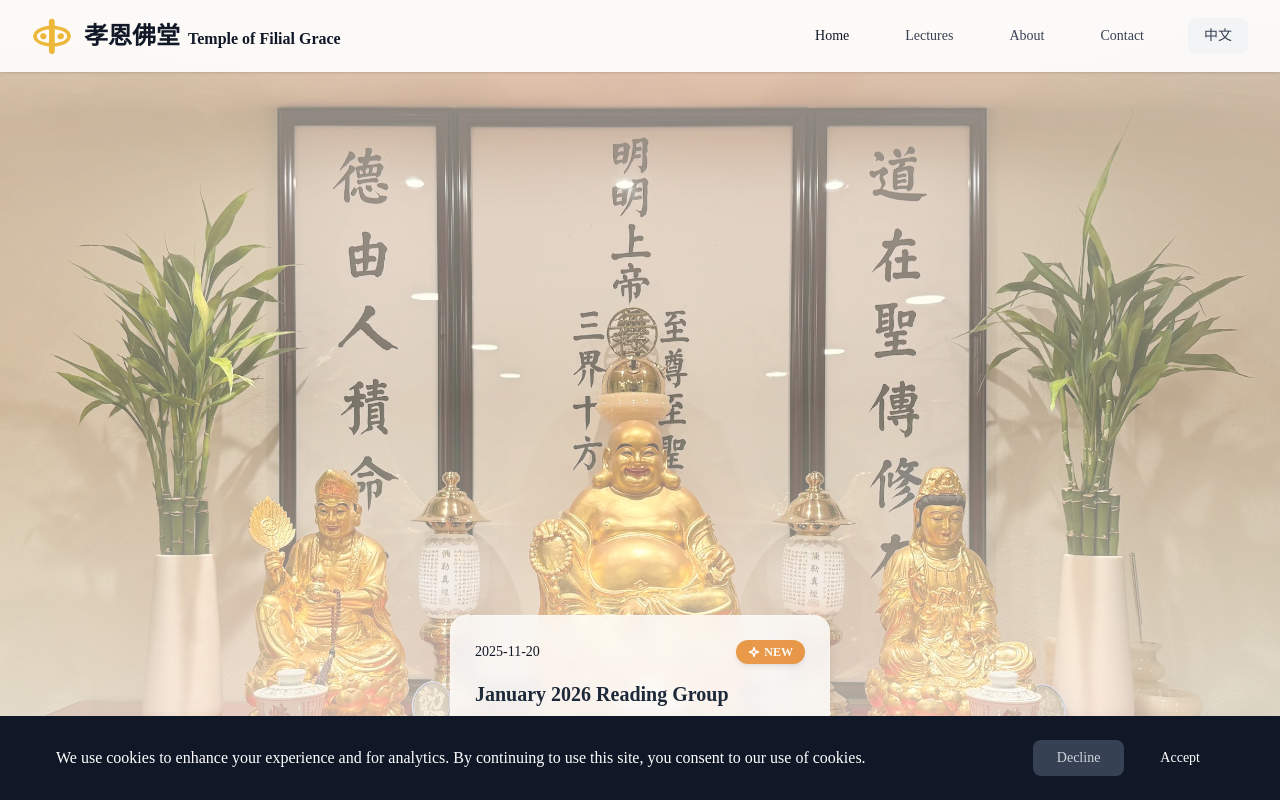
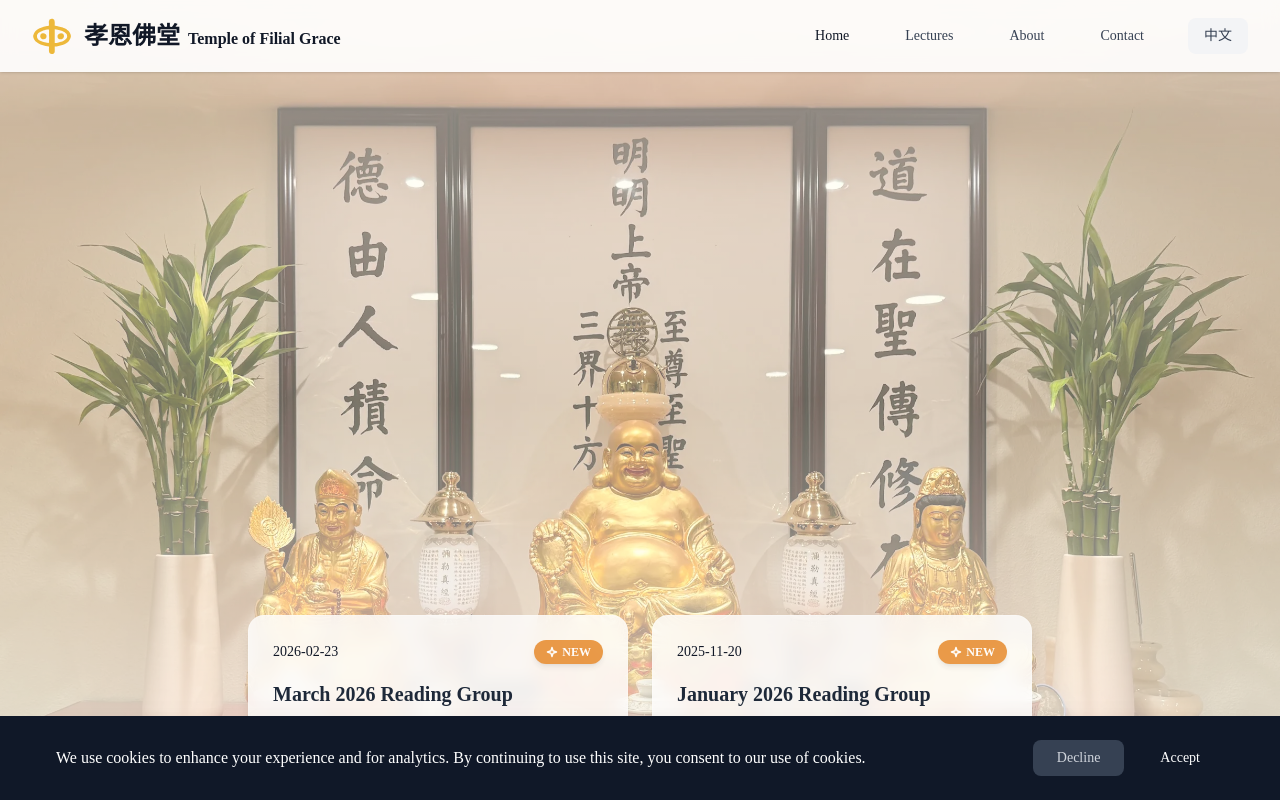
Before and after one commit to mocsharp/filialgrace, a React (Vite) app: page / in a window 1280 px wide. Shown: the top 800 px of the page. Built offline with nearby package versions, Linux system fonts and the light colour scheme; a web font is replaced by a local one.

Commit message:
Update application configuration settings in `config.ts`.

```diff
--- a/src/config.ts
+++ b/src/config.ts
@@ -20,6 +20,13 @@ export const config = {
                 en: 'March 2026 Reading Group',
                 zh: '2026年三月讀書會',
             },
+            description: {
+                en: 'March 2026 Reading Group is now open for registration.',
+                zh: '2026年三月讀書會開始報名囉，誠摯歡迎大家報名參加。',
+            },
+            link: '/lectures',
+        },
+        {
             date: '2025-11-20',
             title: {
                 en: 'January 2026 Reading Group',
```
